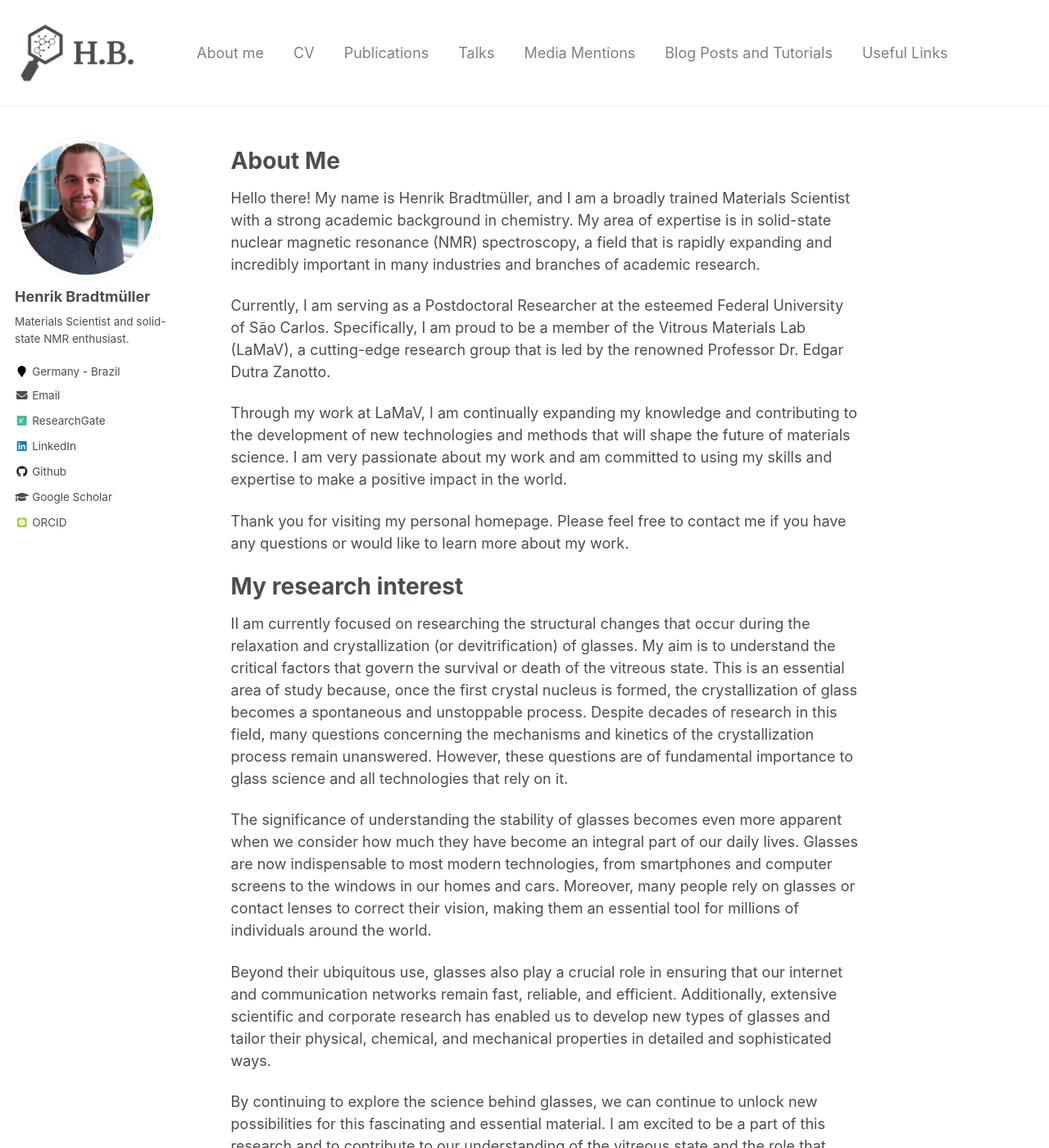
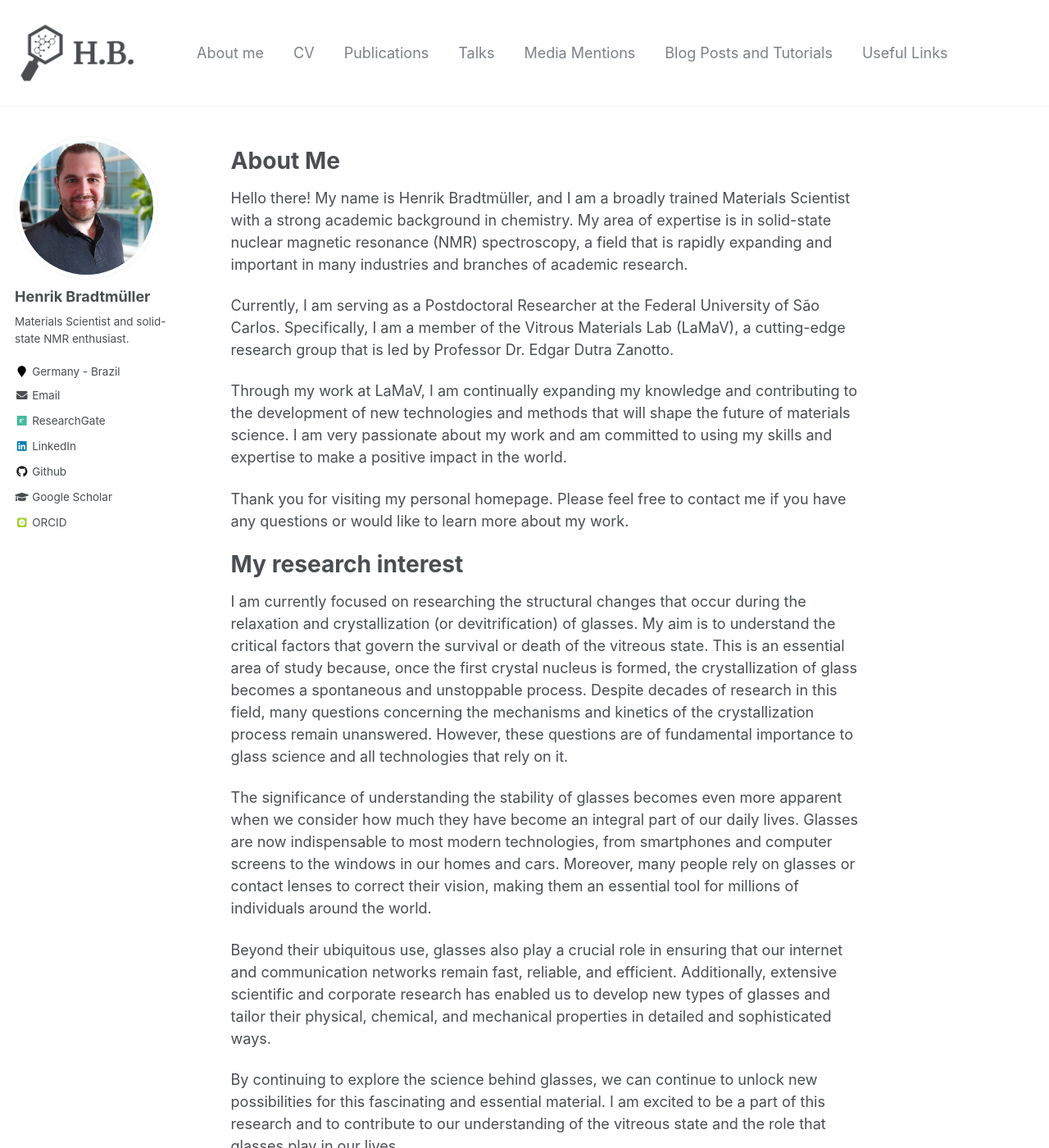
Before and after one commit to hbrmn/hbrmn.github.io, a Jekyll site: the page built from _pages/about.md, in a window 1280 px wide and 1400 px high. Shown: the whole window at 82% size. Built offline with Jekyll 4.4.1, drawn with Linux system fonts in a browser that asks for light colours; some web fonts are replaced.

Commit message:
Update about.md

```diff
--- a/_pages/about.md
+++ b/_pages/about.md
@@ -10,9 +10,9 @@ redirect_from:
 About Me
 ======
 
-Hello there! My name is Henrik Bradtmüller, and I am a broadly trained Materials Scientist with a strong academic background in chemistry. My area of expertise is in solid-state nuclear magnetic resonance (NMR) spectroscopy, a field that is rapidly expanding and incredibly important in many industries and branches of academic research.
+Hello there! My name is Henrik Bradtmüller, and I am a broadly trained Materials Scientist with a strong academic background in chemistry. My area of expertise is in solid-state nuclear magnetic resonance (NMR) spectroscopy, a field that is rapidly expanding and important in many industries and branches of academic research.
 
-Currently, I am serving as a Postdoctoral Researcher at the esteemed Federal University of São Carlos. Specifically, I am proud to be a member of the Vitrous Materials Lab (LaMaV), a cutting-edge research group that is led by the renowned Professor Dr. Edgar Dutra Zanotto.
+Currently, I am serving as a Postdoctoral Researcher at the Federal University of São Carlos. Specifically, I am a member of the Vitrous Materials Lab (LaMaV), a cutting-edge research group that is led by Professor Dr. Edgar Dutra Zanotto.
 
 Through my work at LaMaV, I am continually expanding my knowledge and contributing to the development of new technologies and methods that will shape the future of materials science. I am very passionate about my work and am committed to using my skills and expertise to make a positive impact in the world.
 
@@ -20,7 +20,7 @@ Thank you for visiting my personal homepage. Please feel free to contact me if y
 
 My research interest
 ======
-II am currently focused on researching the structural changes that occur during the relaxation and crystallization (or devitrification) of glasses. My aim is to understand the critical factors that govern the survival or death of the vitreous state. This is an essential area of study because, once the first crystal nucleus is formed, the crystallization of glass becomes a spontaneous and unstoppable process. Despite decades of research in this field, many questions concerning the mechanisms and kinetics of the crystallization process remain unanswered. However, these questions are of fundamental importance to glass science and all technologies that rely on it.
+I am currently focused on researching the structural changes that occur during the relaxation and crystallization (or devitrification) of glasses. My aim is to understand the critical factors that govern the survival or death of the vitreous state. This is an essential area of study because, once the first crystal nucleus is formed, the crystallization of glass becomes a spontaneous and unstoppable process. Despite decades of research in this field, many questions concerning the mechanisms and kinetics of the crystallization process remain unanswered. However, these questions are of fundamental importance to glass science and all technologies that rely on it.
 
 The significance of understanding the stability of glasses becomes even more apparent when we consider how much they have become an integral part of our daily lives. Glasses are now indispensable to most modern technologies, from smartphones and computer screens to the windows in our homes and cars. Moreover, many people rely on glasses or contact lenses to correct their vision, making them an essential tool for millions of individuals around the world.
 
```
